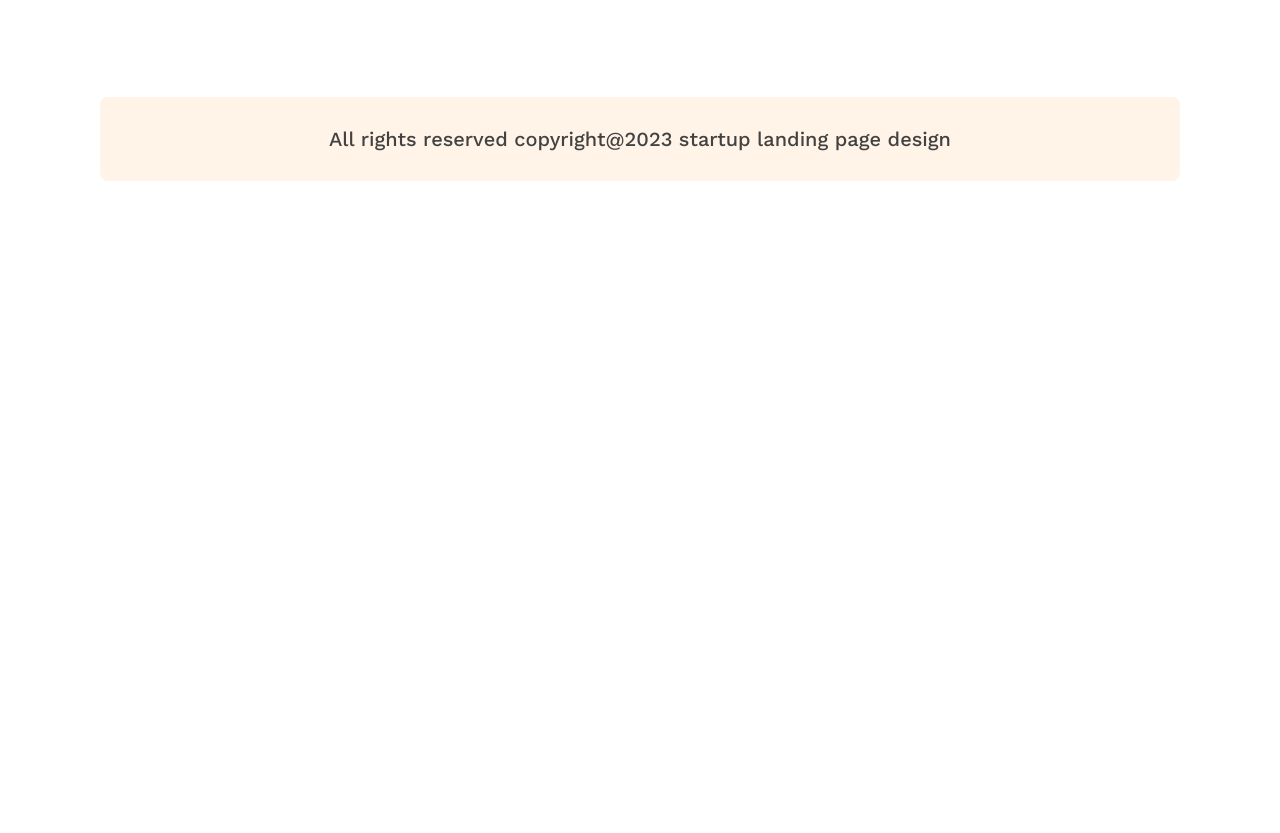
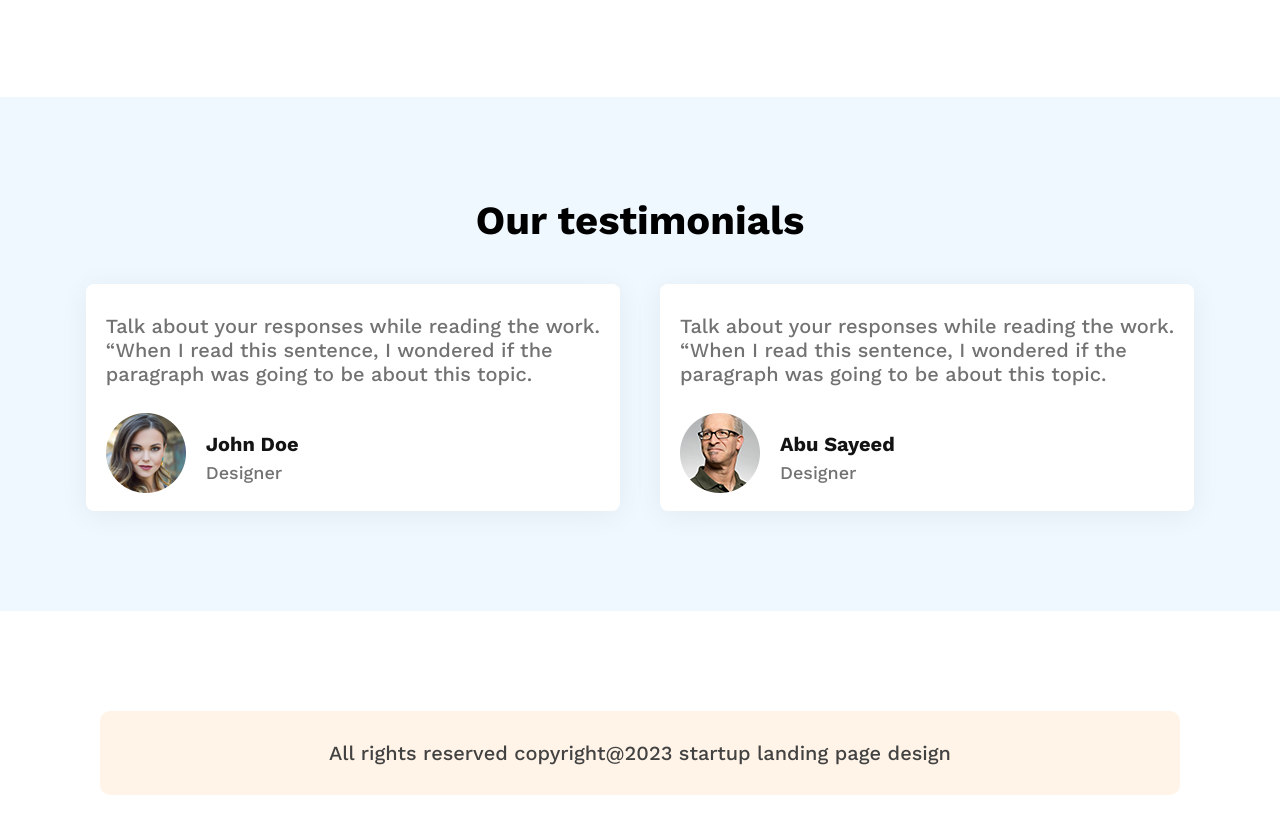
Before and after one commit to studentabusayeed/architect-responsive-website, a plain HTML site: page index.html in a window 1280 px wide. Shown: the part 3398-4231 px from the top of the page. Before the commit the page ends 3599 px from the top, so only its background shows below. Drawn offline with nearby package versions, Linux system fonts and the light colour scheme.

Commit message:
added content

```diff
--- a/index.html
+++ b/index.html
@@ -131,6 +131,31 @@
                 </div>
             </div>
         </section>
+        <section class="testimonial-section">
+            <h3 class="testimonial-title">Our testimonials</h3>
+            <div class="testimonial-container">
+                <div class="testimonial">
+                    <p class="testimonial-description">Talk about your responses while reading the work.<br> “When I read this sentence, I wondered if the<br> paragraph was going to be about this topic.</p>
+                    <div class="tests">
+                        <img src="images/Layer.png" alt="">
+                        <div class="test">
+                            <h4 class="test-1">John Doe</h4>
+                            <p class="test-2">Designer</p>
+                        </div>
+                    </div>
+                </div>
+                <div class="testimonial">
+                    <p class="testimonial-description">Talk about your responses while reading the work.<br> “When I read this sentence, I wondered if the<br> paragraph was going to be about this topic.</p>
+                    <div class="tests">
+                        <img src="images/Layer-1.png" alt="">
+                        <div class="test">
+                            <h4 class="test-1">Abu Sayeed</h4>
+                            <p class="test-2">Designer</p>
+                        </div>
+                    </div>
+                </div>
+            </div>
+        </section>
     </main>
     <footer>
         <div class="footer">
--- a/styles/style.css
+++ b/styles/style.css
@@ -309,11 +309,69 @@ nav ul li {
     height: 35px;
 }
 
+/* Testimonial section */
+.testimonial-section {
+    padding-bottom: 100px;
+}
+
+.testimonial-container {
+    display: flex;
+    justify-content: center;
+    gap: 40px;
+}
+
+.testimonial {
+    background: #FFFFFF;
+    box-shadow: 0px 4px 30px rgba(0, 0, 0, 0.06);
+    border-radius: 8px;
+    padding: 10px 20px;
+}
+
+.testimonial-section {
+    background-color: aliceblue;
+    margin-bottom: 100px;
+}
+
+.testimonial-title {
+    font-weight: 600;
+    font-size: 40px;
+    text-align: center;
+    padding-top: 100px;
+}
+
+.testimonial-description {
+    font-weight: 400;
+    font-size: 20px;
+    color: #727272;
+}
+
+.tests {
+    display: flex;
+    align-items: center;
+    gap: 20px;
+}
+
+.test-1 {
+    margin-bottom: -12px;
+    font-weight: 600;
+    font-size: 20px;
+    color: #131313;
+}
+
+.test-2 {
+    font-weight: 400;
+    font-size: 18px;
+    color: #727272;
+}
+
 /* footer section style */
+.footer {
+    margin-bottom: 100px;
+}
 
 .footer-section {
     background: #FFF4E7;
-    border-radius: 8px;
+    border-radius: 10px;
     padding: 30px 100px;
     margin-left: 100px;
     margin-right: 100px;
```
Also changed, not shown: images/Layer-1.png (added), images/Layer.png (added).
